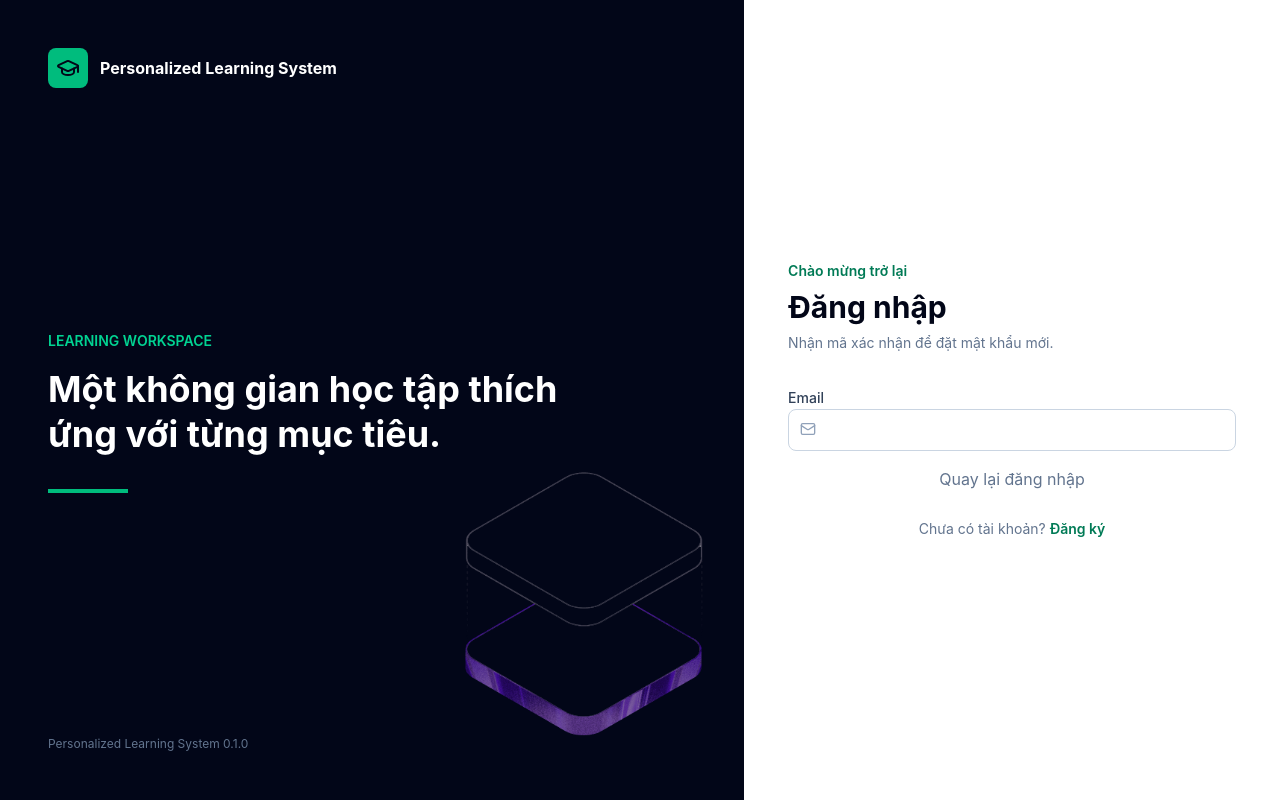
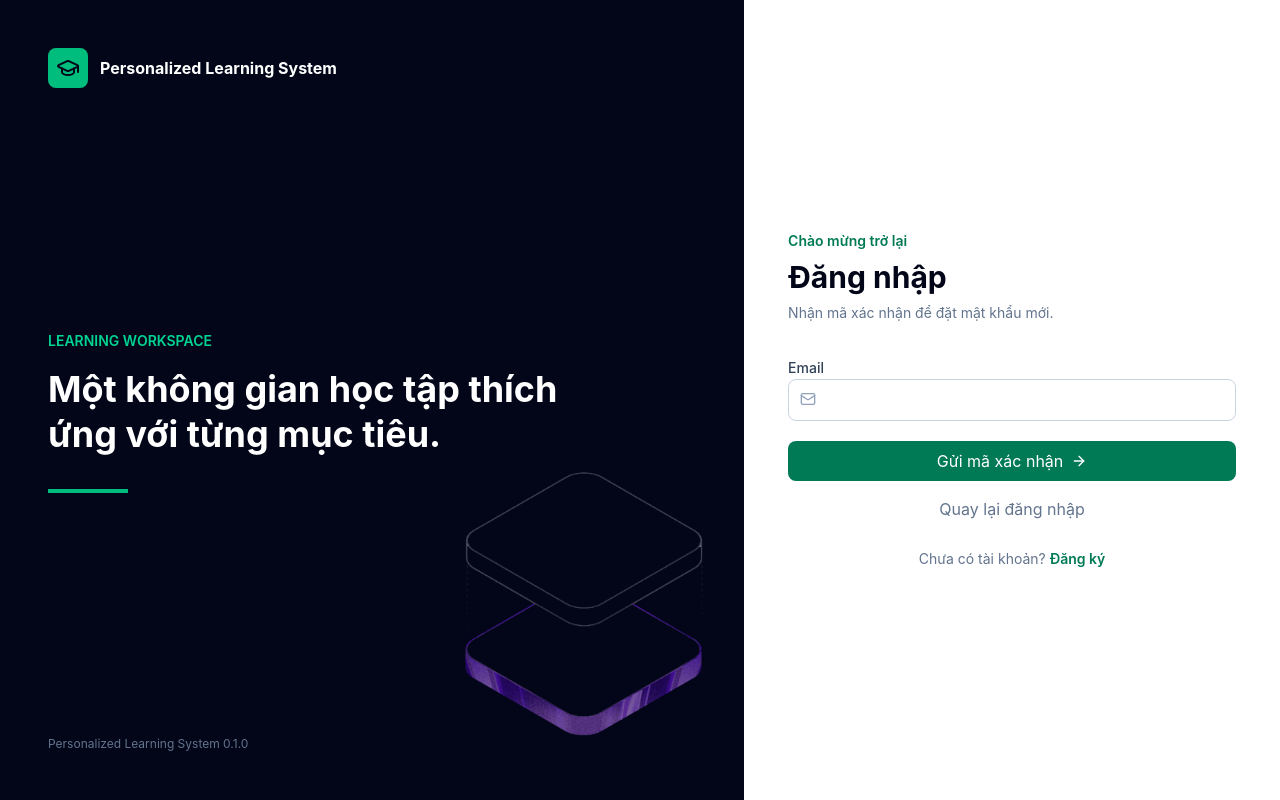
Before and after one commit to luttks/personalized-learning-system, a React (Vite) app in the folder frontend/: page /login in a window 1280 px wide. Both pictures are taken after a click on the button "Quên mật khẩu?". Built offline with nearby package versions, Linux system fonts and the light colour scheme; no server answers.

Commit message:
fix: add send reset code button

```diff
--- a/frontend/src/pages/AuthPages.tsx
+++ b/frontend/src/pages/AuthPages.tsx
@@ -165,7 +165,13 @@ export function LoginPage() {
           <Field label="Mật khẩu"><PasswordInput value={password} onChange={setPassword} /></Field>
           <Button className="w-full" type="submit" isLoading={loading}>Đăng nhập <ArrowRight className="size-4" /></Button>
         </>}
+        {forgotMode && !resetSent && (
+          <Button className="w-full" type="submit" isLoading={loading}>
+            Gửi mã xác nhận <ArrowRight className="size-4" />
+          </Button>
+        )}
         {forgotMode && resetSent && <>
+          <p className="rounded-lg bg-emerald-50 px-3 py-2 text-sm text-emerald-800">Mã xác nhận đã được gửi. Vui lòng kiểm tra email của bạn.</p>
           <Field label="Mã xác nhận"><Input value={code} onChange={(event) => setCode(event.target.value)} inputMode="numeric" pattern="[0-9]{6}" maxLength={6} required /></Field>
           <Field label="Mật khẩu mới" hint="Tối thiểu 8 ký tự"><PasswordInput value={newPassword} onChange={setNewPassword} /></Field>
           <Button className="w-full" type="submit" isLoading={loading}>Đổi mật khẩu <ArrowRight className="size-4" /></Button>
```
